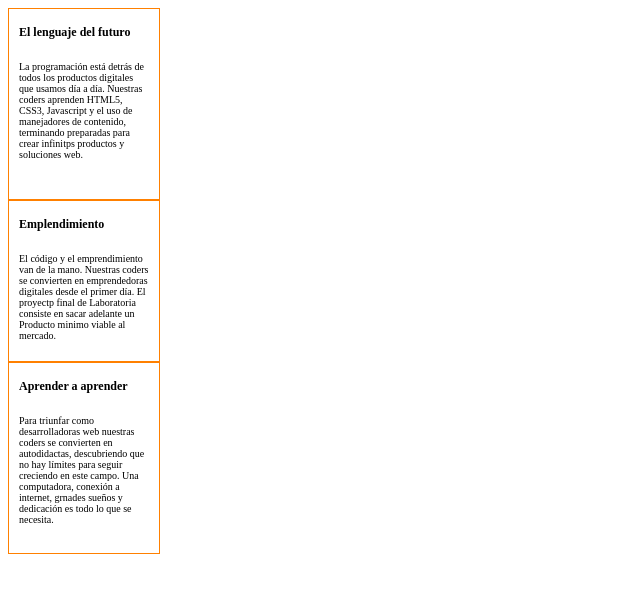
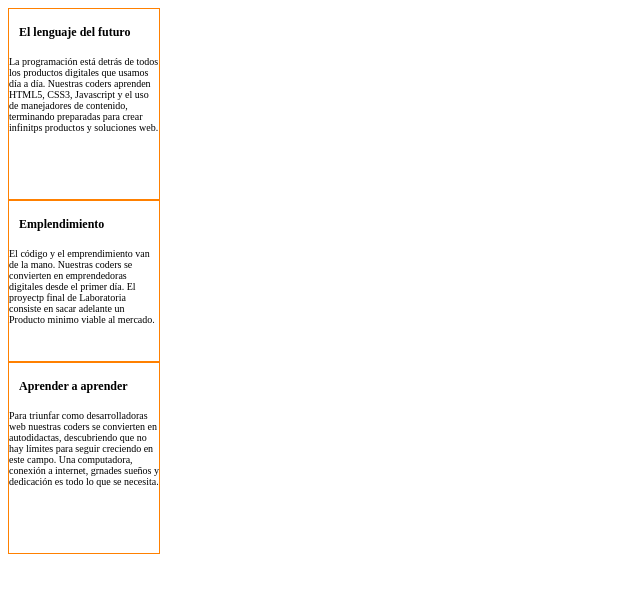
Before and after one commit to NayeliCarb/MarginPadding, a plain HTML site: page index.html in a window 1280 px wide. Shown: the whole page, without its empty margins (0-640 px from the left). Drawn offline with Linux system fonts and the light colour scheme.

Commit message:
4.-parrafo sin espacio

```diff
--- a/css/main.css
+++ b/css/main.css
@@ -8,9 +8,6 @@ div{
 }
 p{
 	font-size: 10px;
-	padding-right: 10px;
-	padding-left: 10px;
-	padding-top: 5px;
 	padding-bottom: 10px;
 }
 
```
